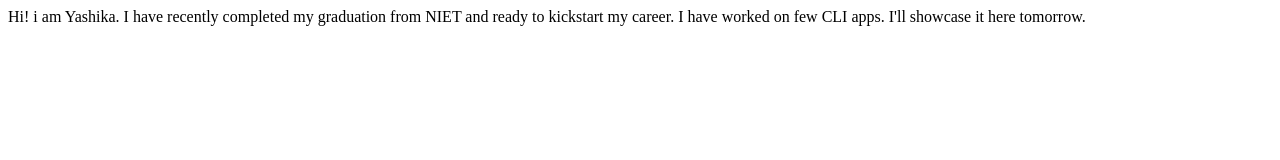
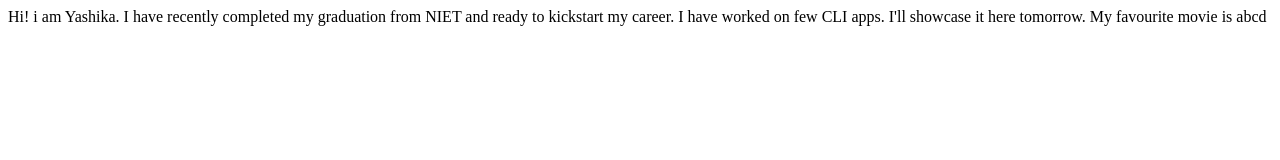
Before and after one commit to Yashikarai/Yashika-portfolio, a plain HTML site: page index.html in a window 1280 px wide. Drawn offline with Linux system fonts and the light colour scheme.

Commit message:
update favourite movie

```diff
--- a/index.html
+++ b/index.html
@@ -8,5 +8,6 @@
 <body>
     Hi! i am Yashika. I have recently completed my graduation from NIET and ready to kickstart my career.
     I have worked on few CLI apps. I'll showcase it here tomorrow.
+    My favourite movie is abcd
 </body>
 </html>
```
